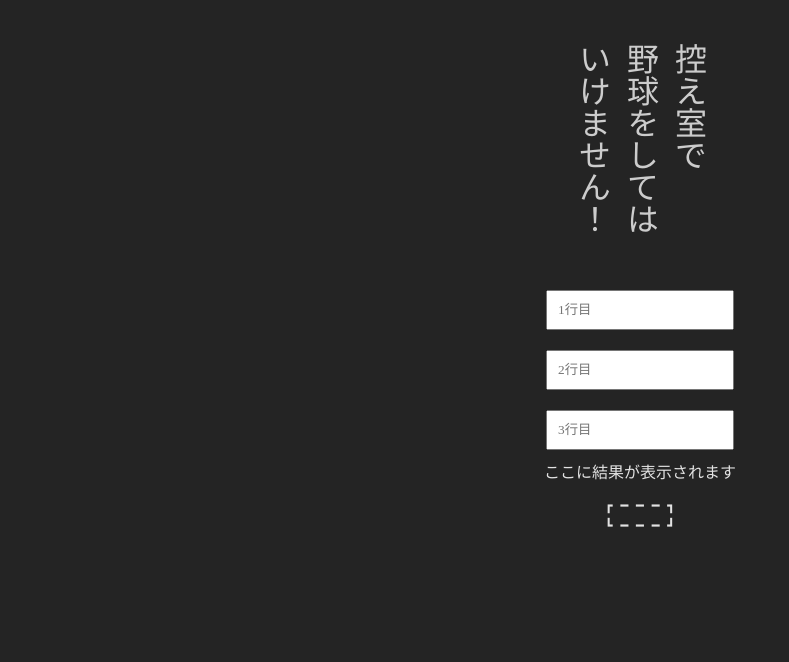
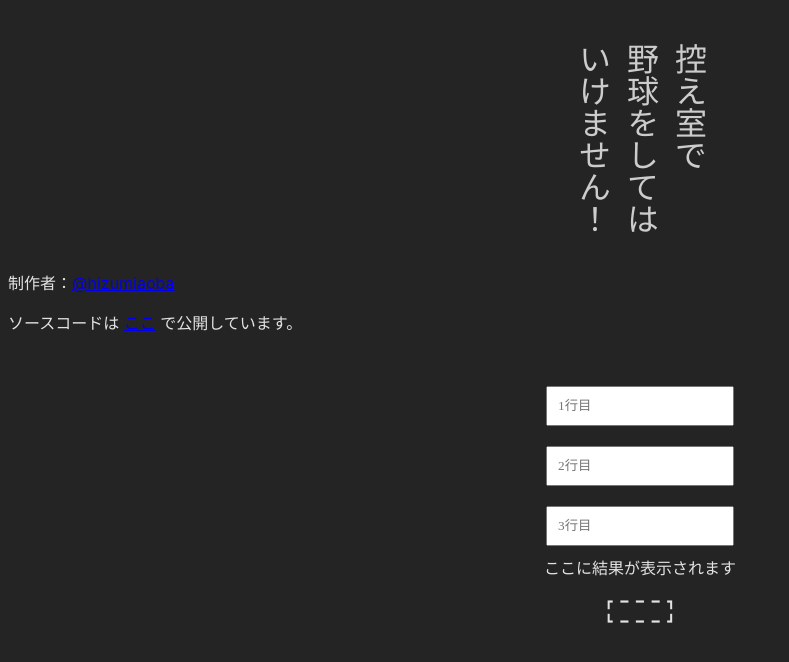
Before and after one commit to Secret-Society-Braid/Do-Not-Play-Baseball-In-Waiting-Room, a React (Vite) app: page / in a window 1280 px wide. Shown: the top 662 px of the page, without its empty margins (0-789 px from the left). Built offline with nearby package versions, Linux system fonts and the light colour scheme; a web font is replaced by a local one.

Commit message:
add component (#6)

```diff
--- a/src/App.tsx
+++ b/src/App.tsx
@@ -1,4 +1,5 @@
 import Banner from './comp/Banner';
+import DevInfo from './comp/DevInfo';
 import UserInputs from './comp/UserInputs';
 
 function App() {
@@ -6,6 +7,7 @@ function App() {
   return (
     <>
       <Banner />
+      <DevInfo />
       <UserInputs />
     </>
   )
--- /dev/null
+++ b/src/comp/DevInfo.tsx
@@ -0,0 +1,17 @@
+const DevInfo = () => {
+
+  return (
+    <div className="dev-info">
+      <p>
+        制作者：<a href="http://twitter.com/hizumiaoba">@hizumiaoba</a>
+      </p>
+      <p>
+        ソースコードは <a href="http://github.com/Secret-Society-Braid/Do-Not-Play-Baseball-In-Waiting-Room">ここ</a> で公開しています。
+      </p>
+    </div>
+
+  );
+
+};
+
+export default DevInfo;
```
